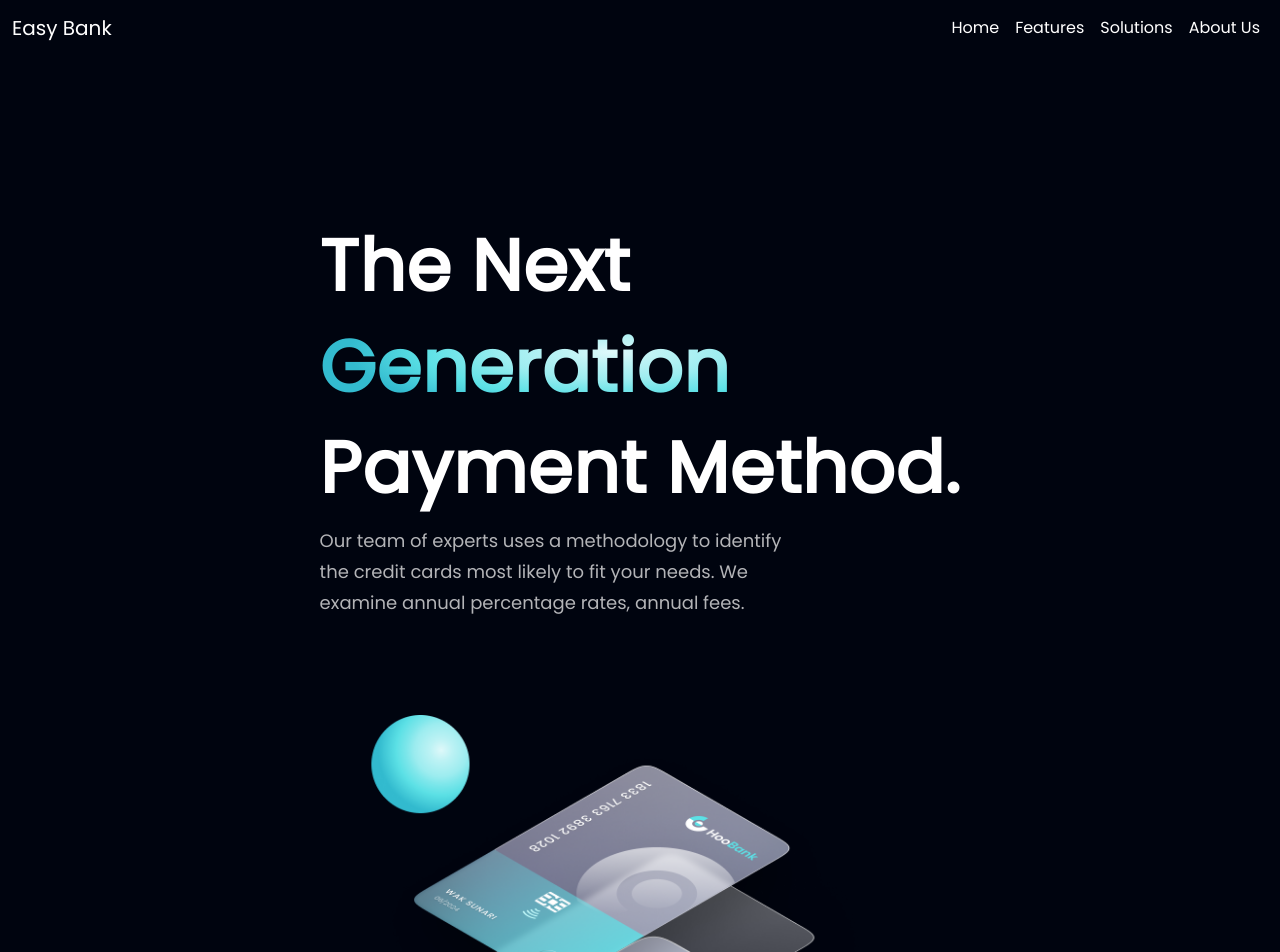
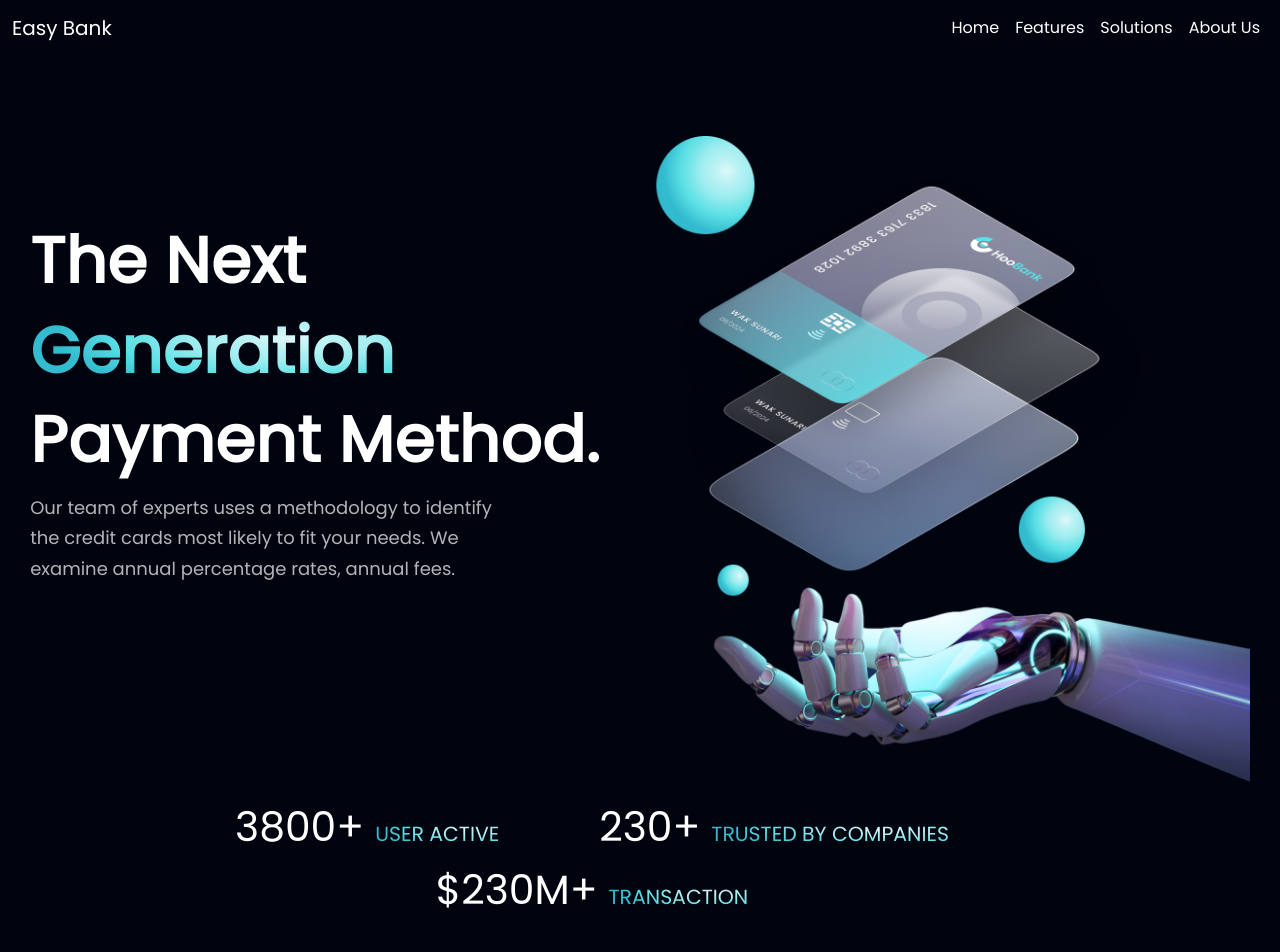
Before and after one commit to salmanhaider14/modern-ui, a React (Create React App) app: page / in a window 1280 px wide. Shown: the top 952 px of the page. Built offline with nearby package versions, Linux system fonts and the light colour scheme.

Commit message:
first try

```diff
--- a/src/App.css
+++ b/src/App.css
@@ -25,7 +25,7 @@
 }
 .header-container h1 {
   font-weight: 600;
-  font-size: 72px;
+  font-size: 5vw;
   line-height: 140%;
   /* or 101px */
 
@@ -35,7 +35,7 @@
 }
 .header-container h1 span {
   font-weight: 600;
-  font-size: 72px;
+  font-size: 5vw;
   line-height: 140%;
   /* identical to box height, or 101px */
 
@@ -86,6 +86,7 @@
   justify-content: center;
   list-style: none;
   width: 90%;
+  flex-wrap: wrap;
 }
 #stats ul li {
   margin-left: 50px;
```
